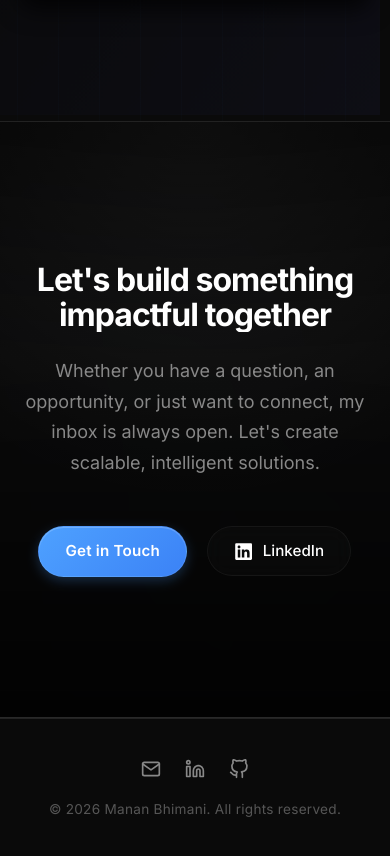
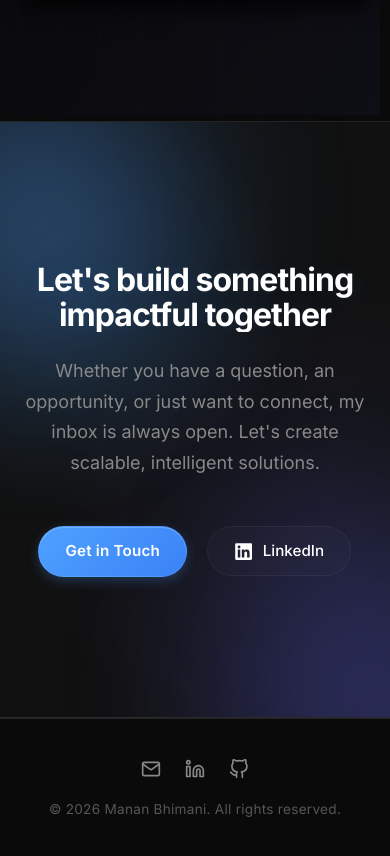
Before and after one commit to mananbhimani18/my-portfolio, a React (Vite) app: page / in a window 390 px wide. Shown: the part 3300-4156 px from the top of the page. Built offline with nearby package versions, Linux system fonts and the light colour scheme.

Commit message:
initial portfolio

```diff
--- a/package.json
+++ b/package.json
@@ -13,7 +13,6 @@
     "framer-motion": "^12.38.0",
     "html2canvas": "^1.4.1",
     "jspdf": "^4.2.1",
-    "ogl": "^1.0.11",
     "react": "^19.2.4",
     "react-dom": "^19.2.4",
     "react-icons": "^5.6.0",
--- a/src/components/LightRays.css
+++ /dev/null
@@ -1,9 +0,0 @@
-.light-rays-container {
-    position: absolute;
-    inset: 0;
-    width: 100%;
-    height: 100%;
-    pointer-events: none;
-    overflow: hidden;
-    z-index: 0;
-}
--- a/src/components/LightRays.jsx
+++ /dev/null
@@ -1,118 +0,0 @@
-import { useRef, useEffect } from "react";
-import { Renderer, Program, Triangle, Mesh } from "ogl";
-import "./LightRays.css";
-
-function LightRays({ className = "" }) {
-    const containerRef = useRef(null);
-    const animationRef = useRef(null);
-
-    useEffect(() => {
-        if (!containerRef.current) return;
-
-        // 🔥 Create renderer
-        const renderer = new Renderer({ alpha: true });
-        const gl = renderer.gl;
-
-        // ✅ FIX 1: Transparent background
-        gl.clearColor(0, 0, 0, 0);
-
-        // ✅ FIX 2: Make canvas behave like background
-        gl.canvas.style.position = "absolute";
-        gl.canvas.style.top = "0";
-        gl.canvas.style.left = "0";
-        gl.canvas.style.width = "100%";
-        gl.canvas.style.height = "100%";
-        gl.canvas.style.zIndex = "0";
-
-        containerRef.current.appendChild(gl.canvas);
-
-        // 🔥 Shader program (VISIBLE + SMOOTH)
-        const program = new Program(gl, {
-            vertex: `
-                attribute vec2 position;
-                void main() {
-                    gl_Position = vec4(position, 0.0, 1.0);
-                }
-            `,
-            fragment: `
-precision highp float;
-
-uniform float iTime;
-uniform vec2 iResolution;
-
-void main() {
-    vec2 uv = gl_FragCoord.xy / iResolution.xy;
-
-    vec2 center = vec2(0.5, 0.3);
-    vec2 pos = uv - center;
-
-    float angle = atan(pos.y, pos.x);
-
-    // VERY LOW frequency (key change)
-    float rays = sin(angle * 3.0 + iTime * 0.3);
-
-    // super smooth
-    float intensity = smoothstep(0.4, 1.0, rays);
-
-    // strong radial fade (kills harsh center)
-    float dist = length(pos);
-    float fade = smoothstep(0.9, 0.2, dist);
-
-    float finalLight = intensity * fade;
-
-    // softer color
-    vec3 color = vec3(0.2, 0.5, 0.9) * finalLight;
-
-    // MUCH lower opacity
-    gl_FragColor = vec4(color, 0.12);
-}
-`,
-            uniforms: {
-                iTime: { value: 0 },
-                iResolution: { value: [1, 1] }
-            }
-        });
-
-        const mesh = new Mesh(gl, {
-            geometry: new Triangle(gl),
-            program
-        });
-
-        // 🔥 Resize handler (IMPORTANT)
-        const resize = () => {
-            if (!containerRef.current) return;
-
-            const width = containerRef.current.clientWidth;
-            const height = containerRef.current.clientHeight;
-
-            renderer.setSize(width, height);
-            program.uniforms.iResolution.value = [width, height];
-        };
-
-        resize();
-        window.addEventListener("resize", resize);
-
-        // 🔥 Animation loop
-        const loop = (t) => {
-            program.uniforms.iTime.value = t * 0.001;
-            renderer.render({ scene: mesh });
-            animationRef.current = requestAnimationFrame(loop);
-        };
-
-        animationRef.current = requestAnimationFrame(loop);
-
-        // 🔥 Cleanup
-        return () => {
-            cancelAnimationFrame(animationRef.current);
-            window.removeEventListener("resize", resize);
-
-            if (gl.canvas && gl.canvas.parentNode) {
-                gl.canvas.parentNode.removeChild(gl.canvas);
-            }
-        };
-    }, []);
-
-    return <div ref={containerRef} className={`light-rays-container ${className}`} />;
-}
-
-export default LightRays;
--- a/src/sections/Contact.css
+++ b/src/sections/Contact.css
@@ -5,28 +5,55 @@
     padding: 140px 20px;
     text-align: center;
     border-bottom: 1px solid var(--border-color);
+    background-color: var(--surface-color);
+
+    /* 🔥 base gradient glow */
+    background:
+        radial-gradient(circle at 20% 30%, rgba(78, 161, 255, 0.12), transparent 40%),
+        radial-gradient(circle at 80% 70%, rgba(99, 102, 241, 0.10), transparent 50%),
+        var(--surface-color);
 }
 
-/* ================= BACKGROUND ================= */
-.contact-bg {
+/* ================= FLOATING BLOBS ================= */
+.contact-section::before,
+.contact-section::after {
+    content: "";
     position: absolute;
-    inset: 0;
+    width: 420px;
+    height: 420px;
+    border-radius: 50%;
+    filter: blur(120px);
+    opacity: 0.35;
     z-index: 0;
-    pointer-events: none;
+    animation: float 14s ease-in-out infinite;
 }
 
-/* ensure rays fill */
-.contact-bg>* {
-    width: 100%;
-    height: 100%;
+/* left glow */
+.contact-section::before {
+    background: #4ea1ff;
+    top: -120px;
+    left: -120px;
 }
 
-/* ================= OVERLAY ================= */
-.contact-overlay {
-    position: absolute;
-    inset: 0;
-    z-index: 1;
-    pointer-events: none;
+/* right glow */
+.contact-section::after {
+    background: #6366f1;
+    bottom: -140px;
+    right: -140px;
+    animation-delay: 5s;
+}
+
+/* ================= FLOAT ANIMATION ================= */
+@keyframes float {
+
+    0%,
+    100% {
+        transform: translateY(0px);
+    }
+
+    50% {
+        transform: translateY(50px);
+    }
 }
 
 /* ================= CONTENT ================= */
@@ -53,6 +80,8 @@
     line-height: 1.1;
 
     overflow: hidden;
+
+    text-shadow: 0 0 20px rgba(78, 161, 255, 0.12);
 }
 
 /* ================= DESCRIPTION ================= */
@@ -90,6 +119,7 @@
     box-shadow: 0 10px 25px rgba(78, 161, 255, 0.25);
 }
 
+/* glow hover */
 .btn-large::before {
     content: "";
     position: absolute;
@@ -124,67 +154,13 @@
     transform: translateX(5px) scale(1.1);
 }
 
-/* ========================================================= */
-/* ======================= DARK MODE ======================== */
-/* ========================================================= */
+/* ================= RESPONSIVE ================= */
+@media (max-width: 768px) {
 
-[data-theme="dark"] .contact-section {
-    background-color: var(--surface-color);
+    .contact-section::before,
+    .contact-section::after {
+        width: 300px;
+        height: 300px;
+        filter: blur(90px);
+    }
 }
-
-[data-theme="dark"] .contact-bg {
-    filter: blur(120px);
-    opacity: 0.35;
-}
-
-[data-theme="dark"] .contact-overlay {
-    background: linear-gradient(to bottom,
-            rgba(0, 0, 0, 0.7) 0%,
-            rgba(0, 0, 0, 0.4) 40%,
-            rgba(0, 0, 0, 0.85) 100%);
-}
-
-[data-theme="dark"] .contact-section::before {
-    content: "";
-    position: absolute;
-    inset: 0;
-    z-index: 1;
-    pointer-events: none;
-
-    background: radial-gradient(circle at top center,
-            rgba(255, 255, 255, 0.12),
-            transparent 60%);
-}
-
-/* ========================================================= */
-/* ======================= LIGHT MODE ======================= */
-/* ========================================================= */
-
-[data-theme="light"] .contact-section {
-    background-color: #ffffff;
-}
-
-[data-theme="light"] .contact-bg {
-    filter: blur(120px);
-    opacity: 0.2;
-    /* lighter than dark mode */
-}
-
-[data-theme="light"] .contact-overlay {
-    background: linear-gradient(to bottom,
-            rgba(255, 255, 255, 0.7) 0%,
-            rgba(255, 255, 255, 0.4) 40%,
-            rgba(255, 255, 255, 0.95) 100%);
-}
-
-[data-theme="light"] .contact-section::before {
-    content: "";
-    position: absolute;
-    inset: 0;
-    z-index: 1;
-    pointer-events: none;
-
-    background: radial-gradient(circle at top center,
-            rgba(0, 0, 0, 0.06),
-            transparent 60%);
-}
--- a/src/sections/Contact.jsx
+++ b/src/sections/Contact.jsx
@@ -3,29 +3,16 @@ import "./Contact.css";
 import { FaLinkedin } from "react-icons/fa";
 import { motion } from "framer-motion";
 import Magnet from "../components/Magnet";
-import LightRays from "../components/LightRays"; // ✅ IMPORT
 
 function Contact() {
     return (
         <section className="contact-section" id="contact">
 
-            {/* 🔥 BACKGROUND LAYER */}
-            <div className="contact-bg">
-                <LightRays
-                    raysOrigin="top-center"
-                    raysColor="#ffffff"
-                    raysSpeed={0.4}
-                    lightSpread={2.0}     // 🔥 VERY wide
-                    rayLength={1.0}
-                    followMouse={false}
-                    noiseAmount={0.02}
-                    distortion={0.01}
-                    fadeDistance={2.5}    // 🔥 smoother fade
-                    saturation={0.6}
-                />
-            </div>
+            {/* 🔥 (Removed LightRays background) */}
 
+            {/* Optional: keep overlay if your CSS uses it */}
             <div className="contact-overlay" />
+
             {/* 🔥 CONTENT */}
             <motion.div
                 className="contact-container"
```
Also changed, not shown: 1 other file (tests, documents, lock files or other folders).
